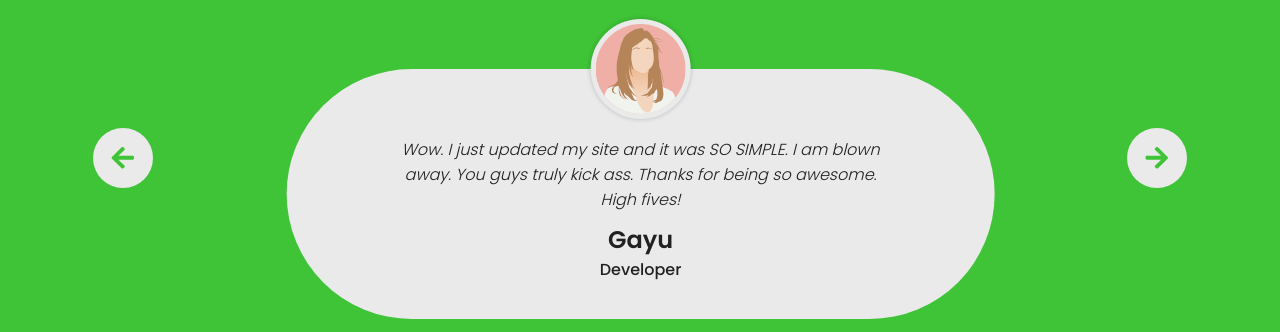
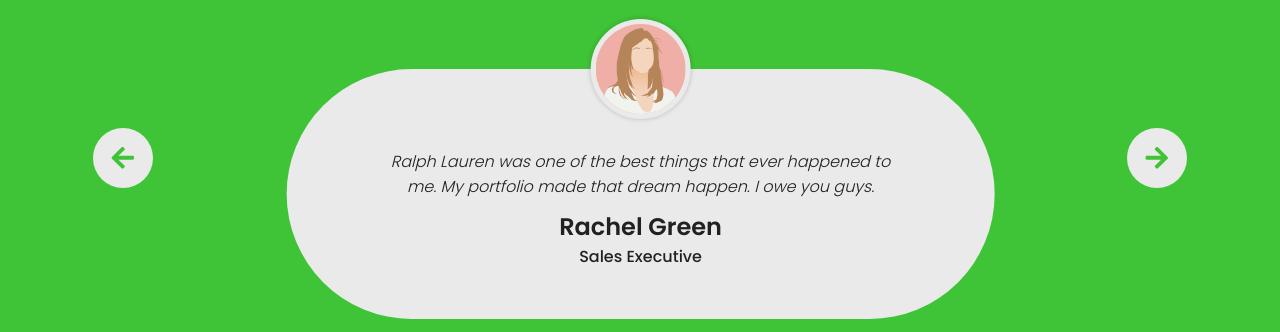
Before and after one commit to Ace82/my-portfolio, a React (Create React App) app: page / in a window 1280 px wide. Shown: the part 5600-5932 px from the top of the page. Built offline with nearby package versions, Linux system fonts and the light colour scheme; a web font is replaced by a local one.

Commit message:
added colors

```diff
--- a/src/data/testimonialsData.js
+++ b/src/data/testimonialsData.js
@@ -10,30 +10,30 @@
 export const testimonialsData = [
     {
         id: 1,
-        name: 'Hemanth R',
-        title: 'Developer',
-        text: 'Wow. I just updated my site and it was SO SIMPLE. I am blown away. You guys truly kick ass. Thanks for being so awesome. High fives!',
+        name: 'Chandler Bing',
+        title: 'Transponster',
+        text: "Building my own portfolio could've never been easier than this. The only areas I'm good at are Math, Jokes and Dance.",
         image: boy2
     },
     {
         id: 2,
         name: 'Joey Tribbiani',
         title: 'Actor',
-        text: "HOW YOU DOIN'?",
+        text: "Making my portfolio with this helped me get my role as 'Dr. Drake Ramoray' in 'Days Of Our Lives'. You guys are the best !",
         image: boy1
     },
     {
         id: 3,
-        name: 'Gayu',
-        title: 'Developer',
-        text: 'Wow. I just updated my site and it was SO SIMPLE. I am blown away. You guys truly kick ass. Thanks for being so awesome. High fives!',
+        name: 'Rachel Green',
+        title: 'Sales Executive',
+        text: 'Ralph Lauren was one of the best things that ever happened to me. My portfolio made that dream happen. I owe you guys.',
         image: girl3
     },
     {
         id: 4,
         name: 'Ross Geller',
         title: 'Paleontologist',
-        text: 'Pivot. Pivot. Piv-ot. Piv-ot. PIVOT!',
+        text: "Be it 'Rocks' or 'Bones', you need a website to display it. This is it. Great work guys !",
         image: boy3
     }
 ]
--- a/src/theme/theme.js
+++ b/src/theme/theme.js
@@ -9,6 +9,8 @@
 export const greenThemeLight = {
     type: 'light',
     primary: '#3fc337',
+    primary400: '#57d750',
+    primary600: '#29c51f',
     primary50: '#3fc33780',
     primary30: '#3fc3374d',
     secondary: '#EAEAEA',
@@ -27,6 +29,8 @@
 export const greenThemeDark = {
     type: 'dark',
     primary: '#3fc337',
+    primary400: '#57d750',
+    primary600: '#29c51f',
     primary50: '#3fc33780',
     primary30: '#3fc3374d',
     secondary: '#212121',
@@ -44,6 +48,8 @@
 export const bwThemeLight = {
     type: 'light',
     primary: '#000000',
+    primary400: '#000000',
+    primary600: '#000000',
     primary50: '#00000080',
     primary30: '#0000004d',
     secondary: '#EAEAEA',
@@ -61,6 +67,8 @@
 export const bwThemeDark = {
     type: 'dark',
     primary: '#B6B6B6',
+    primary400: '#B6B6B6',
+    primary600: '#B6B6B6',
     primary50: '#B6B6B680',
     primary30: '#B6B6B64d',
     secondary: '#212121',
@@ -79,6 +87,8 @@
 export const blueThemeLight = {
     type: 'light',
     primary: '#545fc4',
+    primary400: '#6e76c7',
+    primary600: '#3644c9',
     primary50: '#545fc480',
     primary30: '#545fc44d',
     secondary: '#eaeaea',
@@ -96,6 +106,8 @@
 export const blueThemeDark = {
     type: 'dark',
     primary: '#545fc4',
+    primary400: '#6e76c7',
+    primary600: '#3644c9',
     primary50: '#545fc480',
     primary30: '#545fc44d',
     secondary: '#212121',
@@ -114,6 +126,8 @@
 export const redThemeLight = {
     type: 'light',
     primary: '#f03939',
+    primary400: '#dd4d4d',
+    primary600: '#ea2424',
     primary50: '#f0393980',
     primary30: '#f039394d',
     secondary: '#eaeaea',
@@ -131,6 +145,8 @@
 export const redThemeDark = {
     type: 'dark',
     primary: '#f03939',
+    primary400: '#dd4d4d',
+    primary600: '#ea2424',
     primary50: '#f0393980',
     primary30: '#f039394d',
     secondary: '#212121',
@@ -149,6 +165,8 @@
 export const orangeThemeLight = {
     type: 'light',
     primary: '#f56539',
+    primary400: '#ff764d',
+    primary600: '#fa5624',
     primary50: '#f5653980',
     primary30: '#f565394d',
     secondary: '#eaeaea',
@@ -166,6 +184,8 @@
 export const orangeThemeDark = {
     type: 'dark',
     primary: '#f56539',
+    primary400: '#ff764d',
+    primary600: '#fa5624',
     primary50: '#f5653980',
     primary30: '#f565394d',
     secondary: '#212121',
@@ -184,6 +204,8 @@
 export const purpleThemeLight = {
     type: 'light',
     primary: '#823ae0',
+    primary400: '#9456e5',
+    primary600: '#762ad9',
     primary50: '#823ae080',
     primary30: '#823ae04d',
     secondary: '#eaeaea',
@@ -201,6 +223,8 @@
 export const purpleThemeDark = {
     type: 'dark',
     primary: '#823ae0',
+    primary400: '#9456e5',
+    primary600: '#762ad9',
     primary50: '#823ae080',
     primary30: '#823ae04d',
     secondary: '#212121',
@@ -219,6 +243,8 @@
 export const pinkThemeLight = {
     type: 'light',
     primary: '#ff4f93',
+    primary400: '#e56f9d',
+    primary600: '#e14381',
     primary50: '#ff4f9380',
     primary30: '#ff4f934d',
     secondary: '#eaeaea',
@@ -236,6 +262,8 @@
 export const pinkThemeDark = {
     type: 'dark',
     primary: '#ff4f93',
+    primary400: '#e56f9d',
+    primary600: '#e14381',
     primary50: '#ff4f9380',
     primary30: '#ff4f934d',
     secondary: '#212121',
@@ -254,6 +282,8 @@
 export const yellowThemeLight = {
     type: 'light',
     primary: '#E9AD35',
+    primary400: '#e8b44c',
+    primary600: '#eeac2a',
     primary50: '#E9AD3580',
     primary30: '#E9AD354d',
     secondary: '#eaeaea',
@@ -272,6 +302,8 @@
 export const yellowThemeDark = {
     type: 'dark',
     primary: '#E9AD35',
+    primary400: '#e8b44c',
+    primary600: '#eeac2a',
     primary50: '#E9AD3580',
     primary30: '#E9AD354d',
     secondary: '#212121',
```
